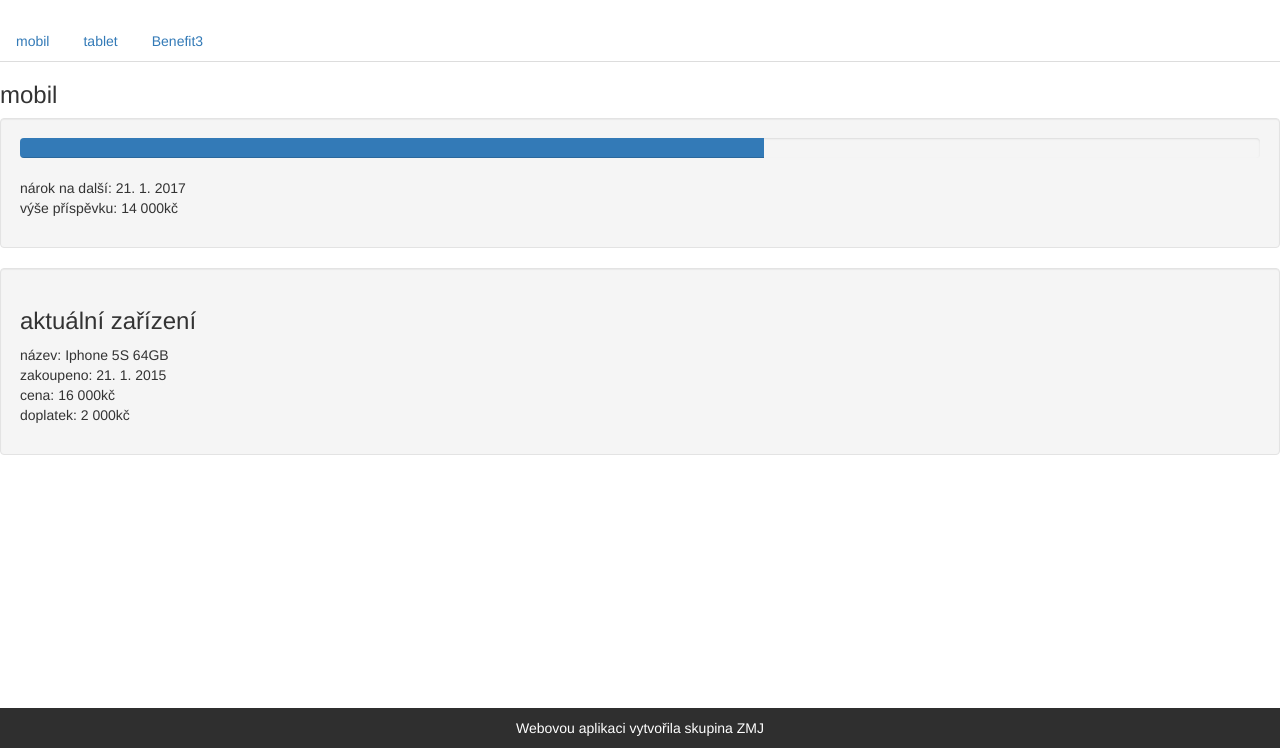
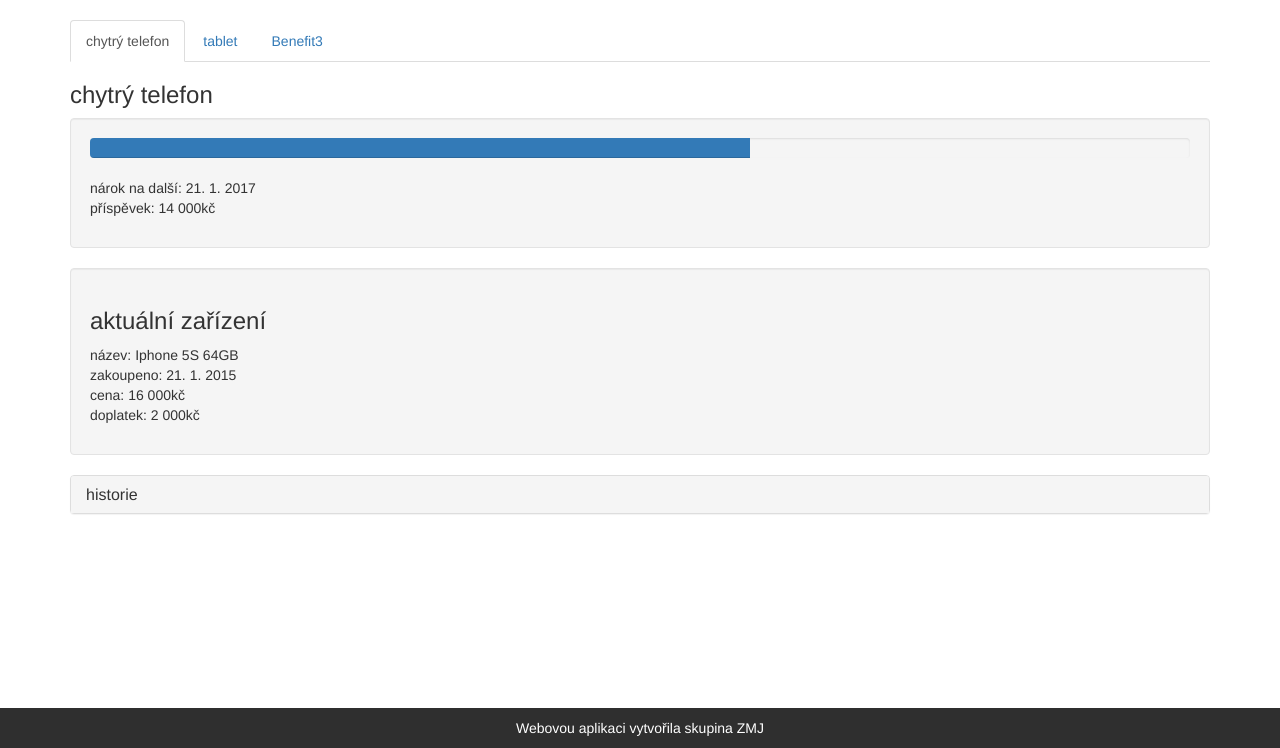
Before and after one commit to Kerio/tablets, a PHP site: page /user_gui.php in a window 1280 px wide. Shown: the part 52-800 px from the top of the page. Run offline with PHP 8.4, Linux system fonts and the light colour scheme.

Commit message:
pokračování uživatelské gui
obsah tabů přidán do vlastního php souboru, řetězcové konstanty přidány
do locale.php

```diff
--- /dev/null
+++ b/benefit.php
@@ -0,0 +1,65 @@
+<?php
+
+require 'locale.php';
+
+//  language setting
+if($_GET == NULL){
+    $locale = 'cz';
+}
+else{
+    $locale = $_GET['locale'];
+}
+
+$mobile =    '<h3>'.$phrase[$locale]['mobile'].'</h3>'.
+             '<div class="well">'.
+                '<div class="progress">'.
+                    '<div class="progress-bar" role="progressbar" aria-valuenow="60" aria-valuemin="0" aria-valuemax="100" style="width: 60%;">'.
+                        '<span class="sr-only">60% Complete</span>'.
+                    '</div>'.
+                '</div>'.
+                '<p>'.$phrase[$locale]['user_claim'].': 21. 1. 2017<br>'.$phrase[$locale]['user_subsidy'].': 14 000kč</p>'.
+            '</div>'.
+            '<div class="well">'.
+                '<h3>'.$phrase[$locale]['user_device_cur'].'</h3>'.
+                '<p>'.$phrase[$locale]['user_device_name'].': Iphone 5S 64GB<br>'.$phrase[$locale]['user_device_bought'].
+                    ': 21. 1. 2015<br>'.$phrase[$locale]['user_device_price'].': 16 000kč<br>'.$phrase[$locale]['user_device_addpay'].': 2 000kč</p>'.
+            '</div>'.
+            '<div class="panel-group">
+                <div class="panel panel-default">
+                    <div class="panel-heading">
+                        <h4 class="panel-title">
+                            <a data-toggle="collapse" href="#collapse1">'.$phrase[$locale]['user_history'].'</a>
+                        </h4>
+                    </div>
+                    <div id="collapse1" class="panel-collapse collapse">
+                        <div class="panel-body">PanelBody</div>
+                    </div>
+                </div>
+            </div>';
+
+$tablet =    '<h3>'.$phrase[$locale]['tablet'].'</h3>'.
+    '<div class="well">'.
+    '<div class="progress">'.
+    '<div class="progress-bar" role="progressbar" aria-valuenow="60" aria-valuemin="0" aria-valuemax="100" style="width: 60%;">'.
+    '<span class="sr-only">60% Complete</span>'.
+    '</div>'.
+    '</div>'.
+    '<p>'.$phrase[$locale]['user_claim'].': 21. 1. 2017<br>'.$phrase[$locale]['user_subsidy'].': 14 000kč</p>'.
+    '</div>'.
+    '<div class="well">'.
+    '<h3>'.$phrase[$locale]['user_device_cur'].'</h3>'.
+    '<p>'.$phrase[$locale]['user_device_name'].': Iphone 5S 64GB<br>'.$phrase[$locale]['user_device_bought'].
+    ': 21. 1. 2015<br>'.$phrase[$locale]['user_device_price'].': 16 000kč<br>'.$phrase[$locale]['user_device_addpay'].': 2 000kč</p>'.
+    '</div>'.
+    '<div class="panel-group">
+                <div class="panel panel-default">
+                    <div class="panel-heading">
+                        <h4 class="panel-title">
+                            <a data-toggle="collapse" href="#collapse1">'.$phrase[$locale]['user_history'].'</a>
+                        </h4>
+                    </div>
+                    <div id="collapse1" class="panel-collapse collapse">
+                        <div class="panel-body">PanelBody</div>
+                    </div>
+                </div>
+            </div>';
--- a/locale.php
+++ b/locale.php
@@ -15,6 +15,17 @@ $phrase['cz']['login_pwd_text'] = "Zadejte heslo";
 $phrase['cz']['submit'] = "Přihlásit";
 $phrase['cz']['footer_text'] = "Webovou aplikaci vytvořila skupina ZMJ";
 
+$phrase['cz']['mobile'] = "chytrý telefon";
+$phrase['cz']['tablet'] = "tablet";
+$phrase['cz']['user_claim'] = "nárok na další";
+$phrase['cz']['user_subsidy'] = "příspěvek";
+$phrase['cz']['user_device_cur'] = "aktuální zařízení";
+$phrase['cz']['user_device_name'] = "název";
+$phrase['cz']['user_device_bought'] = "zakoupeno";
+$phrase['cz']['user_device_price'] = "cena";
+$phrase['cz']['user_device_addpay'] = "doplatek";
+$phrase['cz']['user_history'] = "historie";
+
 //ENG
 $phrase['eng']['lang'] = "eng";
 $phrase['eng']['kerio_b'] = "Kerio benefits";
@@ -29,4 +40,16 @@ $phrase['eng']['login_pwd'] = "Password";
 $phrase['eng']['login_pwd_text'] = "Enter password";
 $phrase['eng']['submit'] = "Log in";
 $phrase['eng']['footer_text'] = "Web application Made By ZMJ group";
+
+$phrase['eng']['mobile'] = "Smart phone";
+$phrase['eng']['tablet'] = "Tablet";
+$phrase['eng']['user_claim'] = "next claim";
+$phrase['eng']['user_subsidy'] = "subsidy";
+$phrase['eng']['user_device_cur'] = "current device";
+$phrase['eng']['user_device_name'] = "name";
+$phrase['eng']['user_device_bought'] = "bought";
+$phrase['eng']['user_device_price'] = "price";
+$phrase['eng']['user_device_addpay'] = "additional payment";
+$phrase['eng']['user_history'] = "history";
+
 ?>
--- a/user_gui.php
+++ b/user_gui.php
@@ -1,6 +1,7 @@
 <?php
 //  import locales for translation website
 require 'locale.php';
+require 'benefit.php';
 
 //  language setting
 if($_GET == NULL){
@@ -49,35 +50,28 @@ echo '            </div>';
 echo '        </nav>';
 
 echo '<!-- center of page -->';
-echo '<ul class="nav nav-tabs">';
-echo    '<li class="tab"><a data-toggle="pill" href="#benefit1">mobil</a></li>';
-echo    '<li><a data-toggle="tab" href="#benefit2">tablet</a></li>';
-echo    '<li><a data-toggle="tab" href="#benefit3">Benefit3</a></li>';
-echo '</ul>';
+
+echo '<!-- tab bar -->';
+echo '<div class="container">';
+echo    '<ul class="nav nav-tabs">';
+echo        '<li class="active"><a data-toggle="tab" href="#benefit1">'.$phrase[$locale]['mobile'].'</a></li>';
+echo        '<li><a data-toggle="tab" href="#benefit2">'.$phrase[$locale]['tablet'].'</a></li>';
+echo        '<li><a data-toggle="tab" href="#benefit3">Benefit3</a></li>';
+echo    '</ul>';
+
 echo '<div class="tab-content">';
 echo   '<div id="benefit1" class="tab-pane fade in active">';
-echo    '<h3>mobil</h3>';
-echo    '<div class="well">';
-echo        '<div class="progress">';
-echo          '<div class="progress-bar" role="progressbar" aria-valuenow="60" aria-valuemin="0" aria-valuemax="100" style="width: 60%;">';
-echo                '<span class="sr-only">60% Complete</span>';
-echo            '</div>';
-echo        '</div>';
-echo        '<p>nárok na další: 21. 1. 2017<br>výše příspěvku: 14 000kč</p>';
-echo    '</div>';
-echo    '<div class="well">';
-echo    '<h3>aktuální zařízení</h3>';
-echo    '<p>název: Iphone 5S 64GB<br>zakoupeno: 21. 1. 2015<br>cena: 16 000kč<br>doplatek: 2 000kč</p>';
-echo    '</div>';
+echo        $mobile;
 echo  '</div>';
 
 echo  '<div id="benefit2" class="tab-pane fade">';
-echo    '<h3>tablet</h3>';
+echo        $tablet;
 echo  '</div>';
 
 echo  '<div id="benefit3" class="tab-pane fade">';
 echo    '<h3>benefit3</h3>';
 echo  '</div>';
+echo '</div>';
 echo '</div>';
 
 echo '    <!-- footer of page -->';
```
Also changed, not shown: README.txt.
